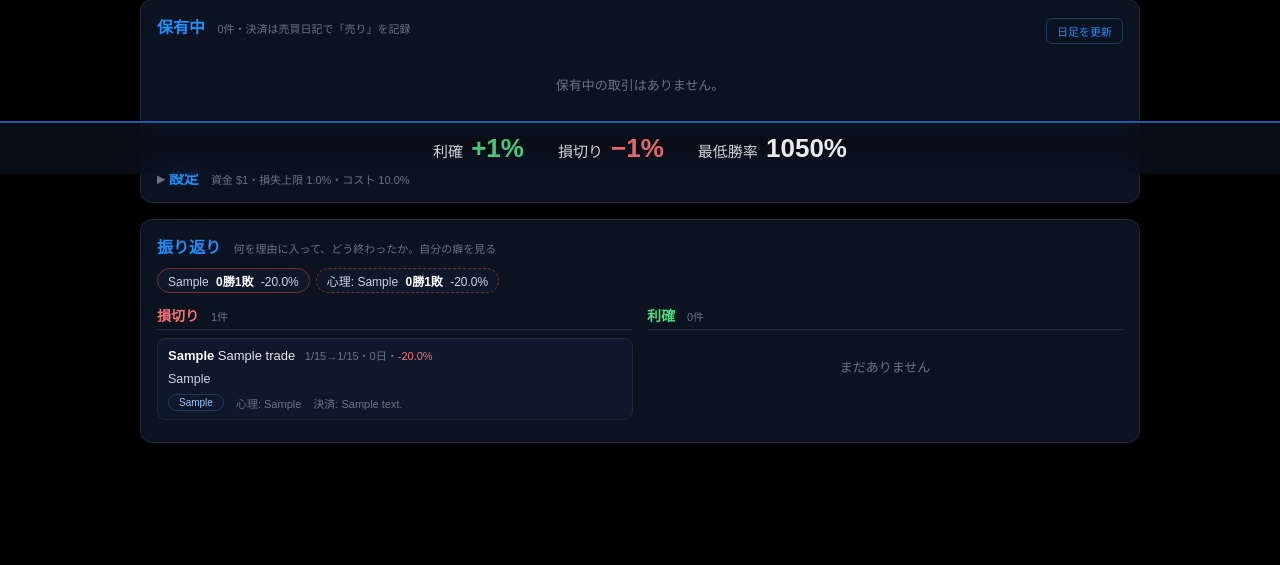
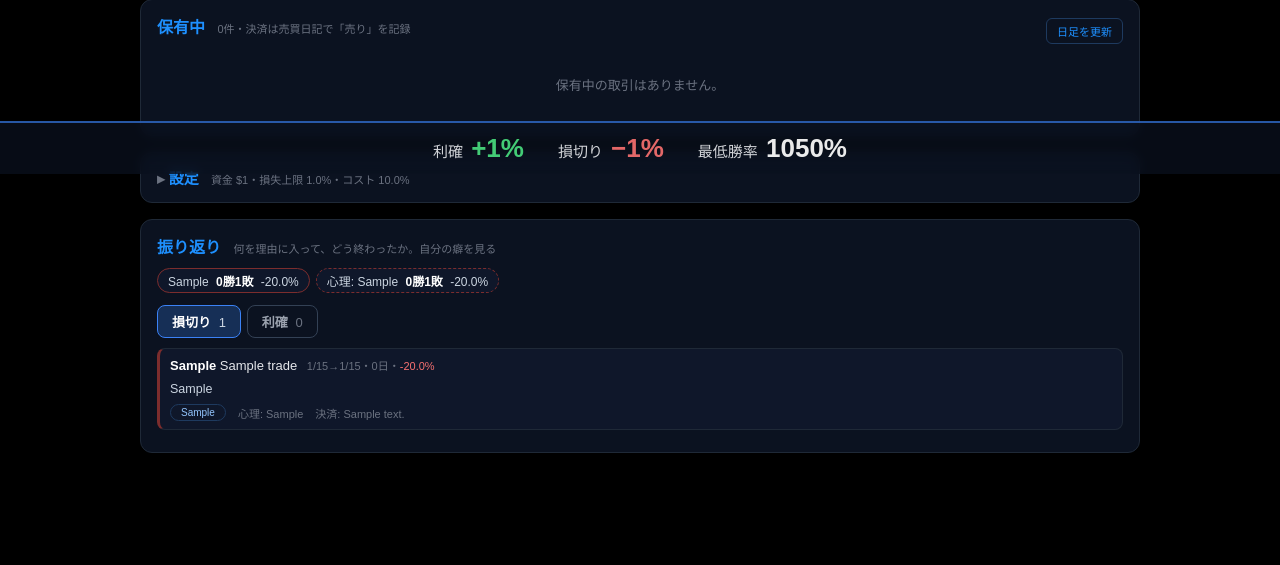
Before and after one commit to hideonSOS/web_analize, a Django app: page /diary/contra/ in a window 1280 px wide. Shown: the part 626-1191 px from the top of the page. Before the commit the page ends 1069 px from the top, so only its background shows below. Run offline with Django 5.2, Linux system fonts and the light colour scheme; a user stored in the database is signed in; tables that the repository leaves empty hold one stand-in row (values such as "Sample post"); some libraries are stand-ins or nearby versions.

Commit message:
短期トレード: 振り返り一覧を損切り／利確／裁量のボタン切り替えに
Co-Authored-By: Claude Fable 5.1 <noreply@anthropic.com>

```diff
--- a/diary/static/diary/css/contra.css
+++ b/diary/static/diary/css/contra.css
@@ -42,10 +42,15 @@
 .ct-reflect-chip b{ color:#fff; margin:0 4px; }
 .ct-reflect-chip.up{ border-color:#1e5c2f; } .ct-reflect-chip.down{ border-color:#7c2d2d; }
 .ct-reflect-chip.mood{ border-style:dashed; }
-.ct-reflect-cols{ display:grid; grid-template-columns:1fr 1fr; gap:14px; }
-@media (max-width:760px){ .ct-reflect-cols{ grid-template-columns:1fr; } }
-.ct-reflect-col h3{ font-size:14px; margin:0 0 8px; padding-bottom:4px; border-bottom:1px solid #1f2937; }
-.ct-reflect-col.stop h3{ color:#f87171; } .ct-reflect-col.target h3{ color:#4ade80; } .ct-reflect-col.other h3{ color:#fcd34d; margin-top:14px; }
+.ct-tabs{ display:flex; gap:6px; margin-bottom:10px; }
+.ct-tab{ background:none; border:1px solid #334155; border-radius:8px; color:#9ca3af; font-size:13px; font-weight:700; padding:6px 14px; cursor:pointer; }
+.ct-tab span{ font-weight:400; color:#6b7280; margin-left:4px; }
+.ct-tab:hover{ background:rgba(59,130,246,.12); }
+.ct-tab.active{ color:#fff; border-color:#3b82f6; background:rgba(59,130,246,.25); }
+.ct-tab.active span{ color:#cbd5e1; }
+.ct-reflect-col.stop .ct-reflect-item{ border-left:3px solid #7c2d2d; }
+.ct-reflect-col.target .ct-reflect-item{ border-left:3px solid #1e5c2f; }
+.ct-reflect-col.other .ct-reflect-item{ border-left:3px solid #7c5a1e; }
 .ct-reflect-item{ border:1px solid #1f2937; border-radius:8px; padding:8px 10px; margin-bottom:8px; background:#0f172a; }
 .ct-reflect-head{ font-size:13px; color:#e5e7eb; }
 .ct-reflect-head b{ color:#fff; }
--- a/diary/static/diary/js/contra.js
+++ b/diary/static/diary/js/contra.js
@@ -43,3 +43,15 @@
   });
   window.addEventListener('resize', () => c.resize());
 })();
+
+/* 振り返り一覧の切り替え（損切り／利確／裁量・期限）。1つだけ表示 */
+(() => {
+  const tabs = document.getElementById('ct-reflect-tabs');
+  if (!tabs) return;
+  tabs.addEventListener('click', (e) => {
+    const btn = e.target.closest('.ct-tab');
+    if (!btn) return;
+    tabs.querySelectorAll('.ct-tab').forEach((b) => b.classList.toggle('active', b === btn));
+    document.querySelectorAll('.ct-reflect-col[data-panel]').forEach((p) => { p.hidden = p.dataset.panel !== btn.dataset.panel; });
+  });
+})();
--- a/diary/templates/diary/contra.html
+++ b/diary/templates/diary/contra.html
@@ -130,43 +130,24 @@
       {% endfor %}
     </div>
     {% endif %}
-    <div class="ct-reflect-cols">
-      <div class="ct-reflect-col stop">
-        <h3>損切り <span class="ct-hint">{{ stats.reflect.stop|length }}件</span></h3>
-        {% for r in stats.reflect.stop %}
-        <div class="ct-reflect-item">
-          <div class="ct-reflect-head"><b>{{ r.t.ticker }}</b> {{ r.t.stock_name|truncatechars:22 }}
-            <span class="ct-sub">{{ r.t.entry_date|date:"n/j" }}→{{ r.t.exit_date|date:"n/j" }}・{{ r.t.days_held }}日・<span class="down">{{ r.net|floatformat:1 }}%</span></span></div>
-          <div class="ct-reflect-reason">{{ r.reason|linebreaksbr }}</div>
-          <div class="ct-reflect-meta">{% for tg in r.tags %}<span class="dy-tag">{{ tg }}</span>{% endfor %}{% if r.mood %}<span class="ct-sub">心理: {{ r.mood }}</span>{% endif %}{% if r.exit_note %}<span class="ct-sub">決済: {{ r.exit_note|truncatechars:60 }}</span>{% endif %}</div>
-        </div>
-        {% empty %}<p class="ct-empty">まだありません</p>{% endfor %}
-      </div>
-      <div class="ct-reflect-col target">
-        <h3>利確 <span class="ct-hint">{{ stats.reflect.target|length }}件</span></h3>
-        {% for r in stats.reflect.target %}
-        <div class="ct-reflect-item">
-          <div class="ct-reflect-head"><b>{{ r.t.ticker }}</b> {{ r.t.stock_name|truncatechars:22 }}
-            <span class="ct-sub">{{ r.t.entry_date|date:"n/j" }}→{{ r.t.exit_date|date:"n/j" }}・{{ r.t.days_held }}日・<span class="up">+{{ r.net|floatformat:1 }}%</span></span></div>
-          <div class="ct-reflect-reason">{{ r.reason|linebreaksbr }}</div>
-          <div class="ct-reflect-meta">{% for tg in r.tags %}<span class="dy-tag">{{ tg }}</span>{% endfor %}{% if r.mood %}<span class="ct-sub">心理: {{ r.mood }}</span>{% endif %}{% if r.exit_note %}<span class="ct-sub">決済: {{ r.exit_note|truncatechars:60 }}</span>{% endif %}</div>
-        </div>
-        {% empty %}<p class="ct-empty">まだありません</p>{% endfor %}
-      </div>
+    {% comment %} 一覧はボタンで切り替え（ユーザー要望 2026-09-09）。既定は損切り（負けを見るのが目的） {% endcomment %}
+    <div class="ct-tabs" id="ct-reflect-tabs">
+      <button type="button" class="ct-tab active" data-panel="stop">損切り <span>{{ stats.reflect.stop|length }}</span></button>
+      <button type="button" class="ct-tab" data-panel="target">利確 <span>{{ stats.reflect.target|length }}</span></button>
+      {% if stats.reflect.other %}<button type="button" class="ct-tab" data-panel="other">裁量・期限 <span>{{ stats.reflect.other|length }}</span></button>{% endif %}
     </div>
-    {% if stats.reflect.other %}
-    <div class="ct-reflect-col other">
-      <h3>裁量・期限で終えたもの <span class="ct-hint">{{ stats.reflect.other|length }}件・ルール外なので別枠</span></h3>
-      {% for r in stats.reflect.other %}
+    {% for key, items, label in reflect_panels %}
+    <div class="ct-reflect-col {{ key }}" data-panel="{{ key }}" {% if key != 'stop' %}hidden{% endif %}>
+      {% for r in items %}
       <div class="ct-reflect-item">
         <div class="ct-reflect-head"><b>{{ r.t.ticker }}</b> {{ r.t.stock_name|truncatechars:22 }}
-          <span class="ct-sub">{{ r.t.get_exit_reason_display }}・{{ r.t.entry_date|date:"n/j" }}→{{ r.t.exit_date|date:"n/j" }}・<span class="{% if r.net > 0 %}up{% else %}down{% endif %}">{{ r.net|floatformat:1 }}%</span></span></div>
+          <span class="ct-sub">{% if key == 'other' %}{{ r.t.get_exit_reason_display }}・{% endif %}{{ r.t.entry_date|date:"n/j" }}→{{ r.t.exit_date|date:"n/j" }}・{{ r.t.days_held }}日・<span class="{% if r.net > 0 %}up{% else %}down{% endif %}">{% if r.net > 0 %}+{% endif %}{{ r.net|floatformat:1 }}%</span></span></div>
         <div class="ct-reflect-reason">{{ r.reason|linebreaksbr }}</div>
         <div class="ct-reflect-meta">{% for tg in r.tags %}<span class="dy-tag">{{ tg }}</span>{% endfor %}{% if r.mood %}<span class="ct-sub">心理: {{ r.mood }}</span>{% endif %}{% if r.exit_note %}<span class="ct-sub">決済: {{ r.exit_note|truncatechars:60 }}</span>{% endif %}</div>
       </div>
-      {% endfor %}
+      {% empty %}<p class="ct-empty">まだありません</p>{% endfor %}
     </div>
-    {% endif %}
+    {% endfor %}
   </section>
   {% endif %}
 
--- a/diary/views.py
+++ b/diary/views.py
@@ -273,6 +273,9 @@ def contra(request):
         # 円グラフ用（勝ち/負けの件数と、最低勝率＝コスト込みの分岐勝率）
         'donut': {'wins': st['wins'], 'losses': st['losses'], 'win_rate': st['win_rate'],
                   'min_rate': round(be['with_cost'])},
+        # 振り返り一覧の切り替えパネル（テンプレートで同じ描画を3回書かないため）
+        'reflect_panels': [('stop', st['reflect']['stop'], '損切り'), ('target', st['reflect']['target'], '利確'),
+                           ('other', st['reflect']['other'], '裁量・期限')],
         'open_rows': C.open_rows(setting), 'stats': st,
         'exit_choices': Trade.EXIT, 'today': _date.today().isoformat(),
         'risk_budget': setting.capital * setting.risk_pct / 100,
```
